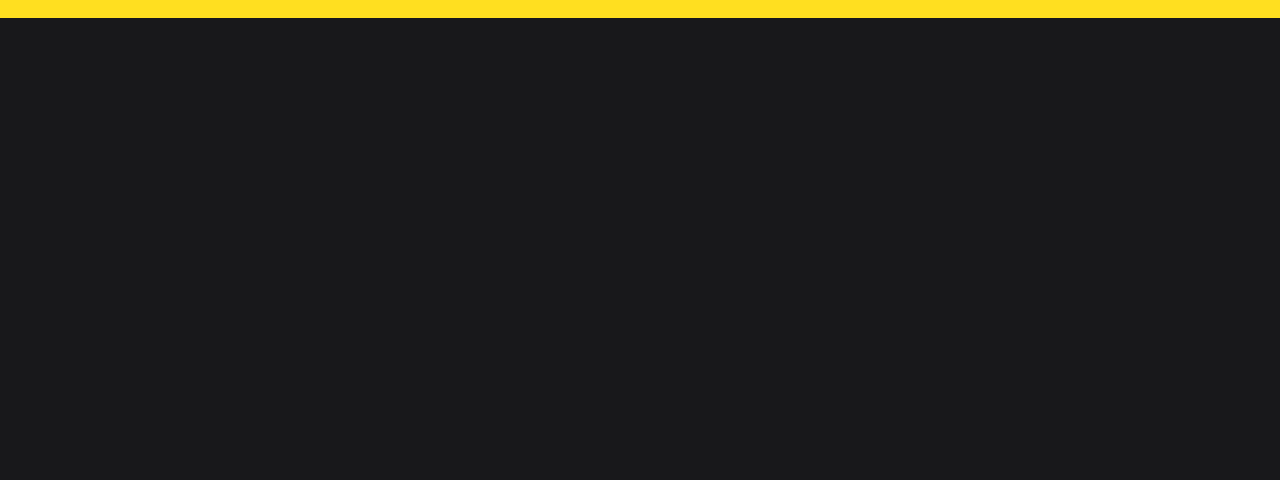
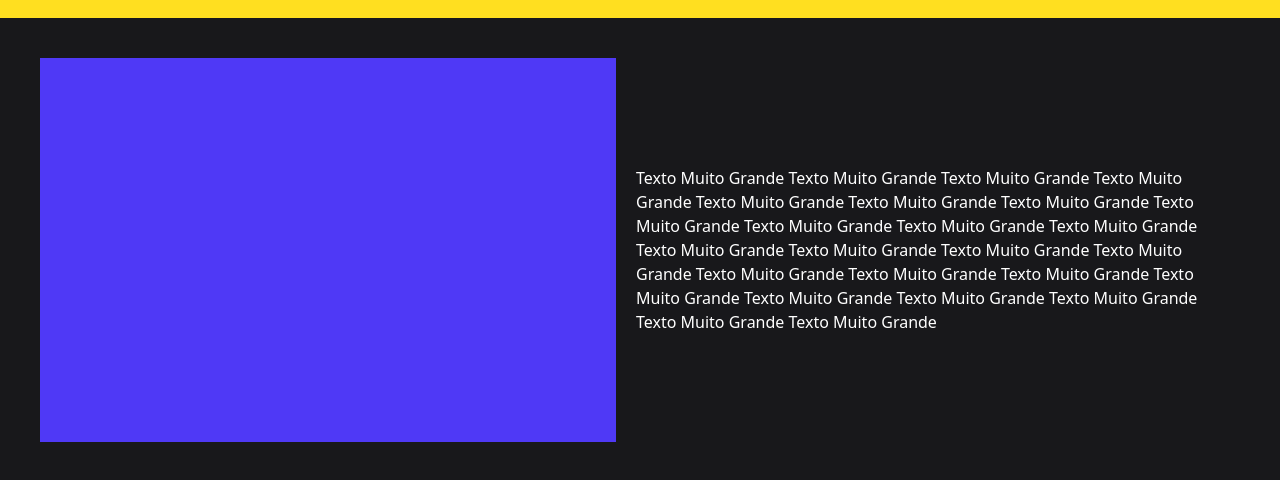
Before and after one commit to NothNada/site-portfolio, a website: page index.html in a window 1280 px wide. Shown: the part 62-542 px from the top of the page. Drawn offline with Linux system fonts and the light colour scheme.

Commit message:
adicionando texto com imagem

```diff
--- a/index.html
+++ b/index.html
@@ -39,7 +39,23 @@
     </div>
     <!-- Header end -->
 
+    <div class="p-10 gap-5 items-center justify-center flex max-lg:flex-col lg:flex-row">
+        <div class="w-xl h-96 md:min-w-xl bg-indigo-600">
+
+        </div>
+
+        <p class="max-w-2xl">
+            Texto Muito Grande Texto Muito Grande Texto Muito Grande Texto Muito Grande
+            Texto Muito Grande Texto Muito Grande Texto Muito Grande Texto Muito Grande
+            Texto Muito Grande Texto Muito Grande Texto Muito Grande Texto Muito Grande
+            Texto Muito Grande Texto Muito Grande Texto Muito Grande Texto Muito Grande
+            Texto Muito Grande Texto Muito Grande Texto Muito Grande Texto Muito Grande
+            Texto Muito Grande Texto Muito Grande Texto Muito Grande Texto Muito Grande
+        </p>
+    </div>
+
+
+
     <script src="./scripts/index.js"></script>
-
 </body>
 </html>
```
Also changed, not shown: styles/output.css.
